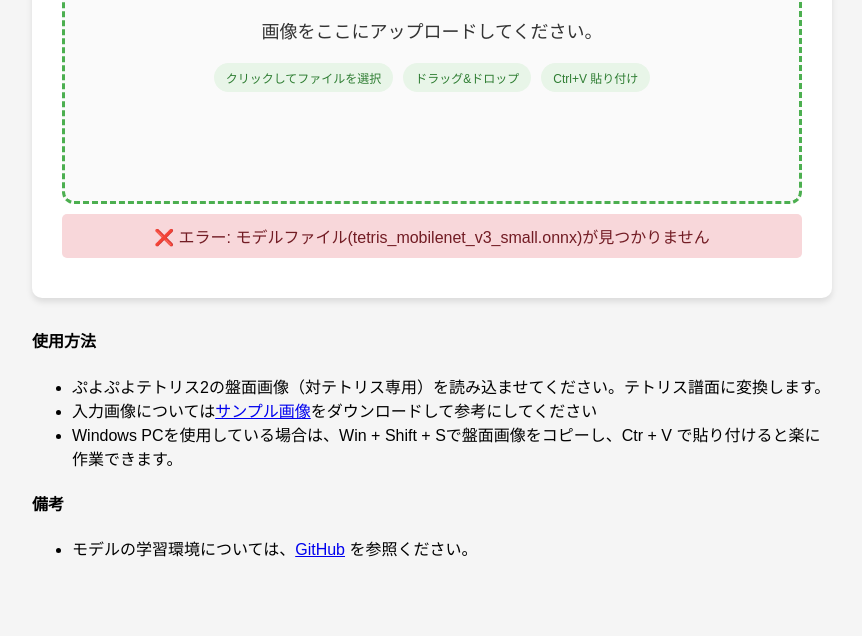
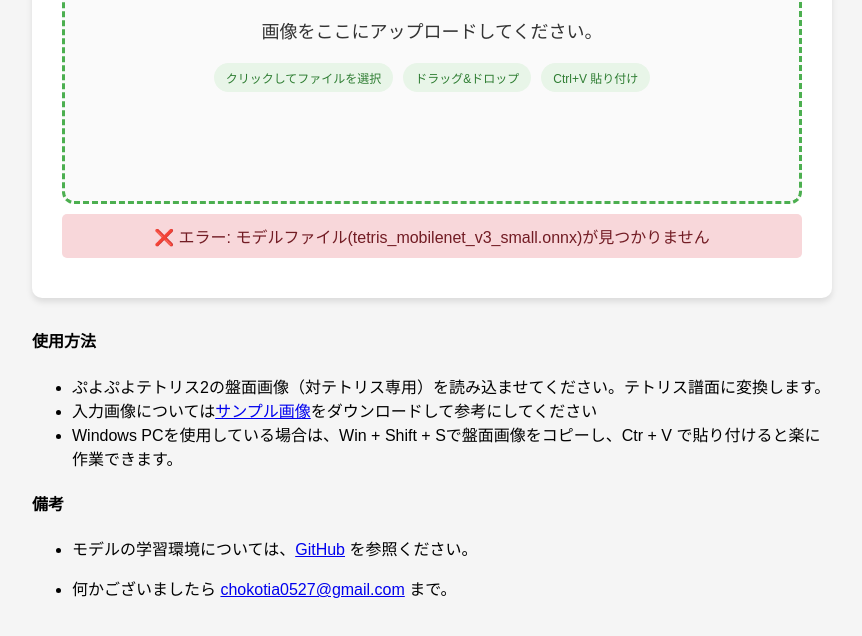
Before and after one commit to chokotia/puyoteto2-board-detector-app, a plain HTML site: page index.html in a window 1280 px wide. Shown: the part 264-900 px from the top of the page, without its empty margins (208-1070 px from the left). Before the commit the page ends 860 px from the top, so only its background shows below. Drawn offline with Linux system fonts and the light colour scheme.

Commit message:
一応連絡先を付与

```diff
--- a/index.html
+++ b/index.html
@@ -56,6 +56,7 @@
         <h4>備考</h4>
         <ul>
             <li>モデルの学習環境については、<a href="https://github.com/chokotia/puyoteto2-board-detector" target="_blank" rel="noopener">GitHub</a> を参照ください。</p></li>
+            <li>何かございましたら <a href="mailto:chokotia0527@gmail.com">chokotia0527@gmail.com</a> まで。</li>
         </ul>
     </div>
 
```
